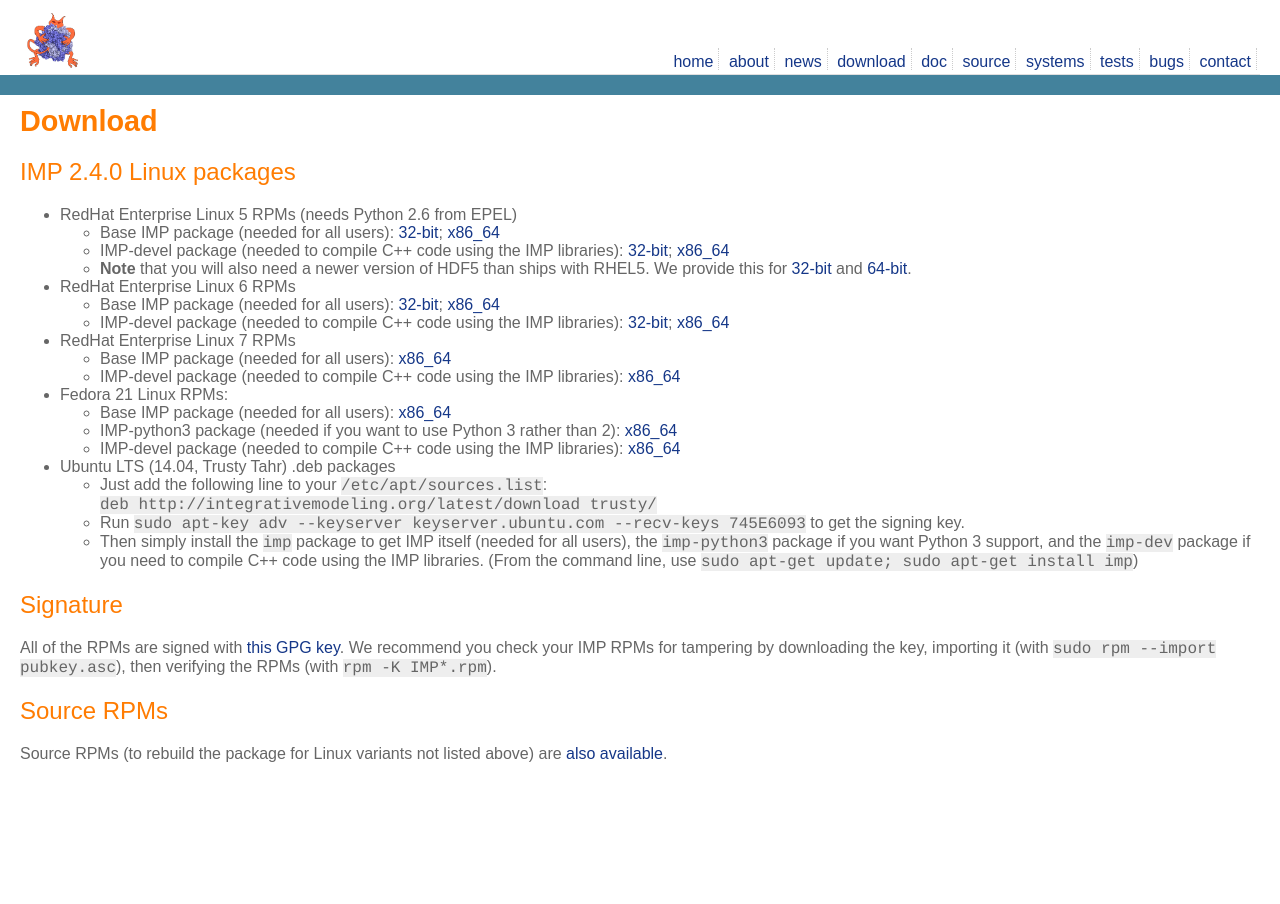
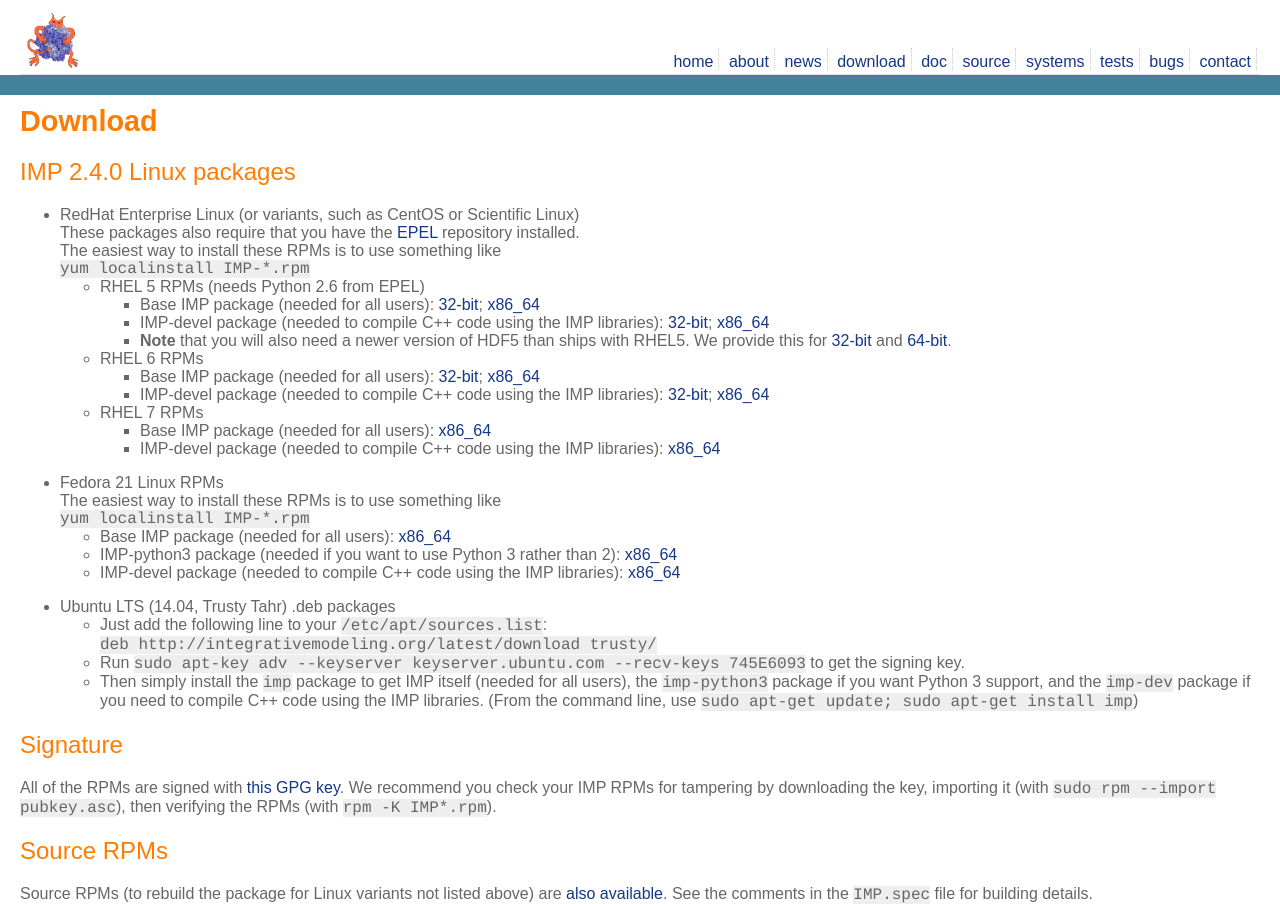
Before and after one commit to salilab/imp_website, a PHP site: page /download-linux.php?TOPDIR=1 in a window 1280 px wide. Before the commit the page ends 762 px from the top, so only its background shows below. Run offline with PHP 8.4, Linux system fonts and the light colour scheme.

Commit message:
Give more info on installing RPMs.

```diff
--- a/download-linux.php
+++ b/download-linux.php
@@ -8,7 +8,12 @@
 <h2>IMP 2.4.0 Linux packages</h2>
 
 <ul>
-<li>RedHat Enterprise Linux 5 RPMs (needs Python 2.6 from EPEL)<ul>
+<li>RedHat Enterprise Linux (or variants, such as CentOS or Scientific Linux)<br />
+These packages also require that you have the
+<a href="https://fedoraproject.org/wiki/EPEL">EPEL</a> repository installed.<br />
+The easiest way to install these RPMs is to use something like<br /><tt>yum localinstall IMP-*.rpm</tt>
+<ul>
+<li>RHEL 5 RPMs (needs Python 2.6 from EPEL)<ul>
   <li>Base IMP package (needed for all users):
 <a href="get.php?pkg=2.4.0/download/IMP-2.4.0-1.el5.centos.i386.rpm">32-bit</a>;
 <a href="get.php?pkg=2.4.0/download/IMP-2.4.0-1.el5.centos.x86_64.rpm">x86_64</a>
@@ -24,7 +29,7 @@ with RHEL5. We provide this for
 </ul>
 </li>
 
-<li>RedHat Enterprise Linux 6 RPMs<ul>
+<li>RHEL 6 RPMs<ul>
   <li>Base IMP package (needed for all users):
 <a href="get.php?pkg=2.4.0/download/IMP-2.4.0-1.el6.i686.rpm">32-bit</a>;
 <a href="get.php?pkg=2.4.0/download/IMP-2.4.0-1.el6.x86_64.rpm">x86_64</a>
@@ -36,7 +41,7 @@ with RHEL5. We provide this for
 </ul>
 </li>
 
-<li>RedHat Enterprise Linux 7 RPMs<ul>
+<li>RHEL 7 RPMs<ul>
   <li>Base IMP package (needed for all users):
 <a href="get.php?pkg=2.4.0/download/IMP-2.4.0-1.el6.x86_64.rpm">x86_64</a>
   </li>
@@ -45,8 +50,12 @@ with RHEL5. We provide this for
   </li>
 </ul>
 </li>
+</ul>
+<p /></li>
 
-<li>Fedora 21 Linux RPMs:<ul>
+<li>Fedora 21 Linux RPMs<br />
+The easiest way to install these RPMs is to use something like<br /><tt>yum localinstall IMP-*.rpm</tt>
+<ul>
   <li>Base IMP package (needed for all users):
 <a href="get.php?pkg=2.4.0/download/IMP-2.4.0-1.fc20.x86_64.rpm">x86_64</a></li>
   <li>IMP-python3 package (needed if you want to use Python 3 rather than 2):
@@ -54,12 +63,12 @@ with RHEL5. We provide this for
   <li>IMP-devel package (needed to compile C++ code using the IMP libraries):
 <a href="get.php?pkg=2.4.0/download/IMP-devel-2.4.0-1.fc20.x86_64.rpm">x86_64</a></li>
 </ul>
-</li>
+<p /></li>
 
 <li>Ubuntu LTS (14.04, Trusty Tahr) .deb packages<ul>
   <li>Just add the following line to your <tt>/etc/apt/sources.list</tt>:<br />
 <tt>deb http://integrativemodeling.org/latest/download trusty/</tt></li>
-  <li>Run <tt>sudo apt-key adv --keyserver keyserver.ubuntu.com --recv-keys 745E6093</tt> to get the signing key.
+  <li>Run <tt>sudo apt-key adv --keyserver keyserver.ubuntu.com --recv-keys 745E6093</tt> to get the signing key.</li>
   <li>Then simply install the <tt>imp</tt> package to get IMP itself
 (needed for all users),
 the <tt>imp-python3</tt> package if you want Python 3 support,
@@ -79,7 +88,8 @@ you check your IMP RPMs for tampering by downloading the key, importing it
 <h2>Source RPMs</h2>
 
 <p>Source RPMs (to rebuild the package for Linux variants not listed above)
-are <a href="2.4.0/download/">also available</a>.</p>
+are <a href="2.4.0/download/">also available</a>. See the comments in the
+<tt>IMP.spec</tt> file for building details.</p>
 
 </div>
 
```
